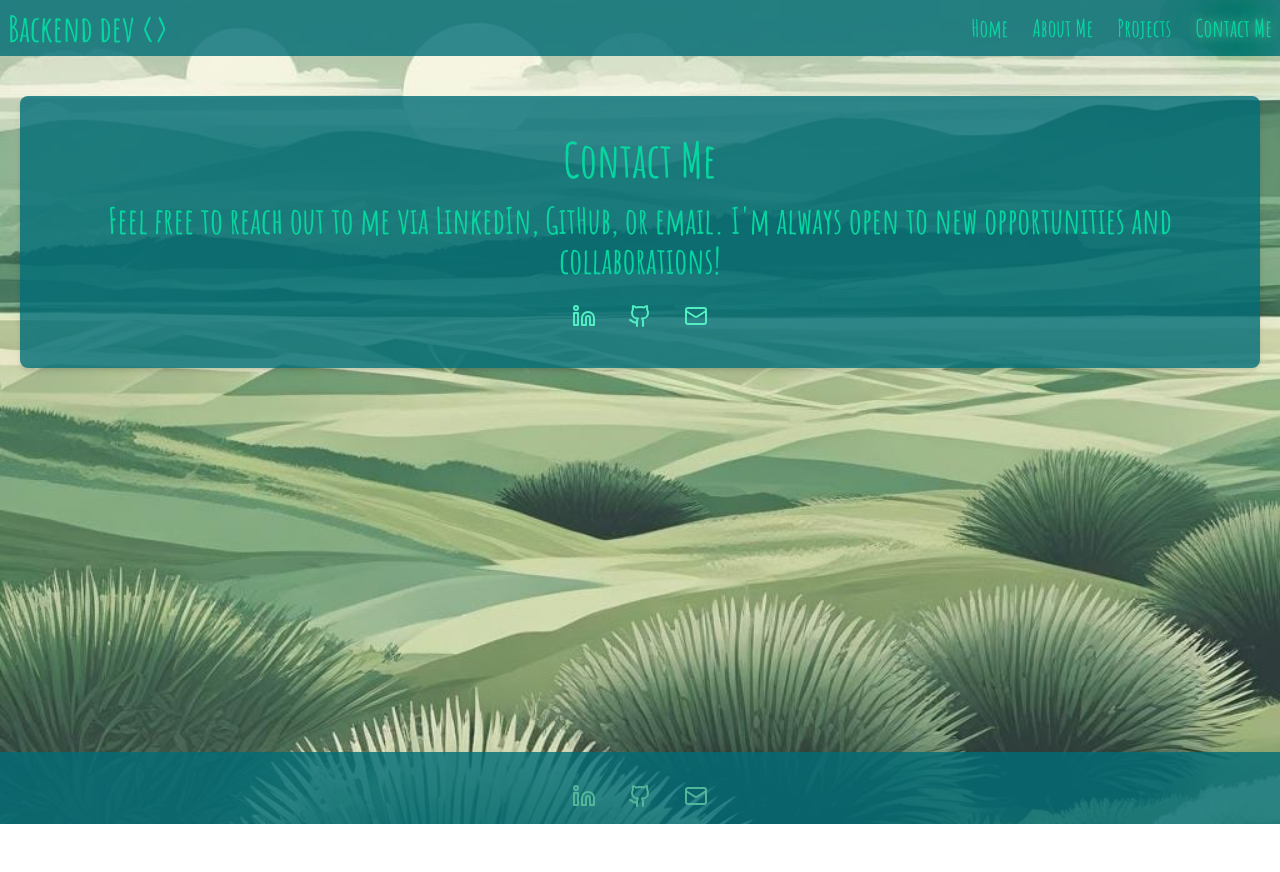
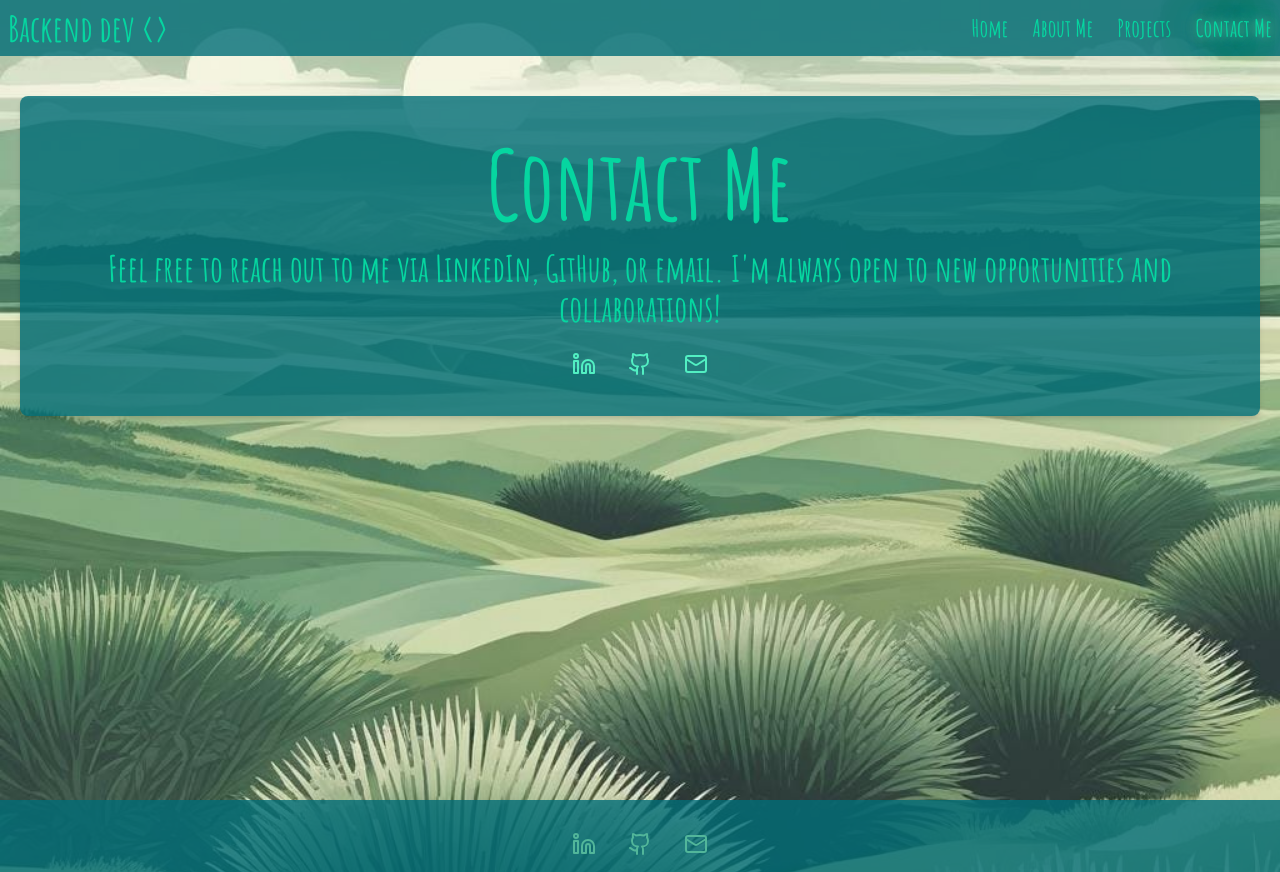
Before and after one commit to Lisandro85/portfolio, a Next.js app in the folder portfolio/: page /contact in a window 1280 px wide. Before the commit the page ends 824 px from the top, so only its background shows below. Built offline with nearby package versions, Linux system fonts and the light colour scheme; a web font is replaced by a local one.

Commit message:
fixed styles

```diff
--- a/portfolio/src/app/contact/contact.tsx
+++ b/portfolio/src/app/contact/contact.tsx
@@ -2,14 +2,14 @@ import { Github, Linkedin, Mail } from "lucide-react";
 
 export default function Contact() {
   return (
-    <div className="mx-5 bg-[rgba(0,109,119,0.8)]  rounded-lg shadow-md mt-10 py-10 px-4 mb-96">
+    <div className="mx-5 bg-[rgba(0,109,119,0.8)] rounded-lg shadow-md mt-10 py-10 px-4 mb-96">
       {/* Título */}
-      <h1 className="text-6xl md:text-5xl font-bold text-[#06d6a0]  font-Amatic-SC  text-center">
+      <h1 className="text-6xl sm:text-7xl md:text-8xl font-bold text-[#06d6a0] font-Amatic-SC text-center">
         Contact Me
       </h1>
 
       {/* Descripción */}
-      <p className="text-lg md:text-4xl mt-4 text-[#06d6a0] font-bold font-Amatic-SC  text-center leading-relaxed">
+      <p className="text-2xl sm:text-3xl md:text-4xl mt-4 text-[#06d6a0] font-bold font-Amatic-SC text-center leading-relaxed">
         Feel free to reach out to me via LinkedIn, GitHub, or email. I&apos;m
         always open to new opportunities and collaborations!
       </p>
@@ -20,7 +20,7 @@ export default function Contact() {
           href="https://www.linkedin.com/in/lisandro-bedotti"
           target="_blank"
           rel="noopener noreferrer"
-          className="text-[#52efc2] text-4xl hover:text-blue-600 transform transition-all duration-300 hover:scale-125"
+          className="text-[#52efc2] text-6xl sm:text-7xl hover:text-blue-600 transform transition-all duration-300 hover:scale-125"
         >
           <Linkedin />
         </a>
@@ -28,13 +28,13 @@ export default function Contact() {
           href="https://github.com/Lisandro85"
           target="_blank"
           rel="noopener noreferrer"
-          className="text-[#52efc2] text-4xl hover:text-black transform transition-all duration-300 hover:scale-125"
+          className="text-[#52efc2] text-6xl sm:text-7xl hover:text-black transform transition-all duration-300 hover:scale-125"
         >
           <Github />
         </a>
         <a
           href="mailto:lisandrobedotti@hotmail.com"
-          className="text-[#52efc2] text-4xl hover:text-red-600 transform transition-all duration-300 hover:scale-125"
+          className="text-[#52efc2] text-6xl sm:text-7xl hover:text-red-600 transform transition-all duration-300 hover:scale-125"
         >
           <Mail />
         </a>
```
